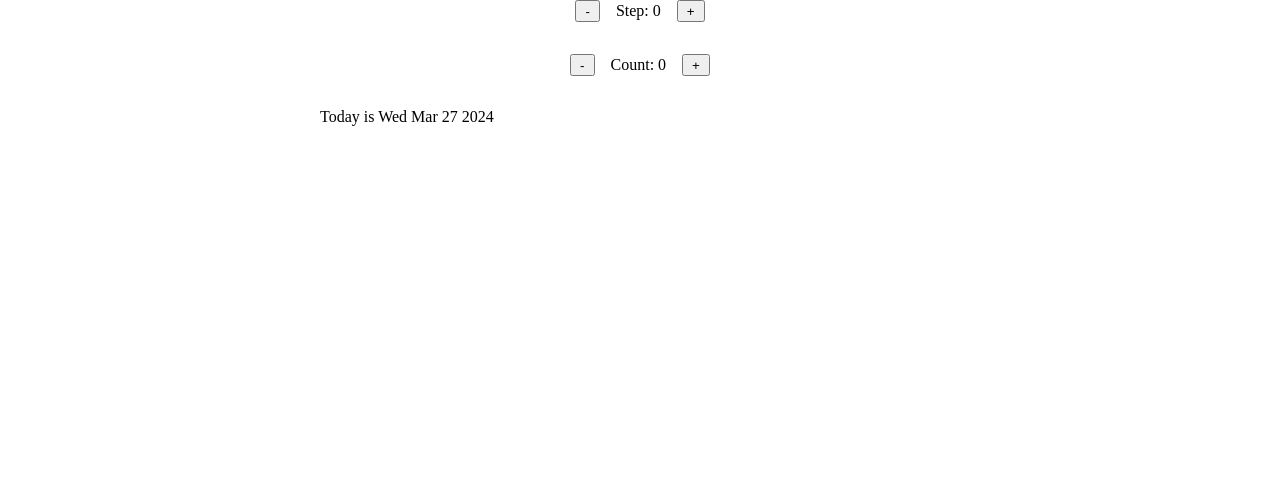
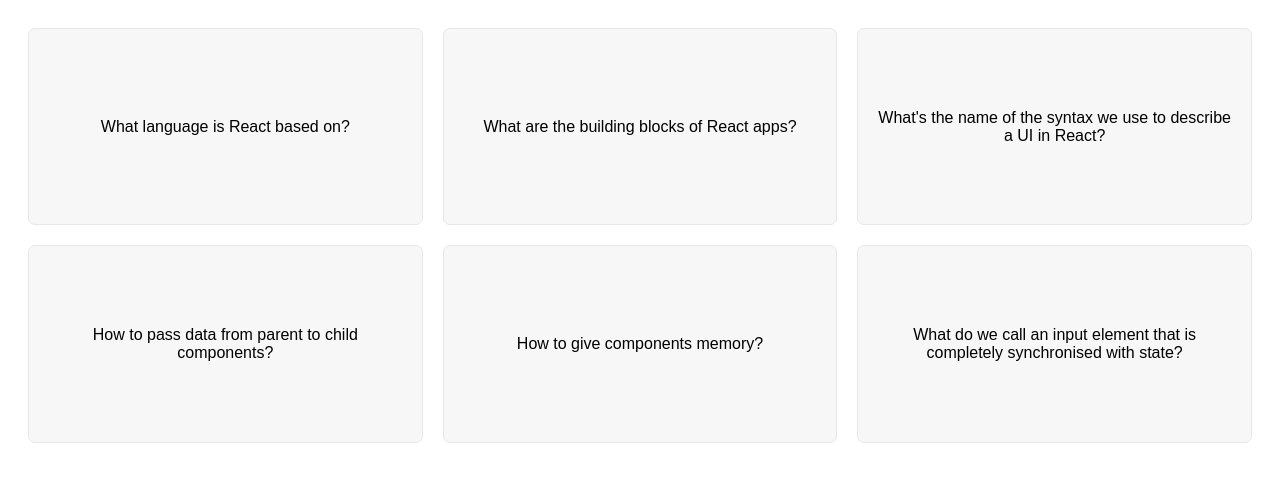
Before and after one commit to 001Pytom/react-pracrice-projects, a React (Create React App) app: page / in a window 1280 px wide. Shown: the top 482 px of the page. Built offline with nearby package versions, Linux system fonts and the light colour scheme.

Commit message:
flashcard exercise

```diff
--- a/src/App.js
+++ b/src/App.js
@@ -23,9 +23,26 @@
 // }
 
 // project2 date counter
-import Counter from "./project2/Counter";
+// import Counter from "./project2/Counter";
+// function App() {
+//   return <Counter />;
+// }
+
+// exercise Flashcards
+import "./styles.css";
+import FlashCards from "./exercise/Flashcrads";
+import questions from "./exercise/questions";
+
 function App() {
-  return <Counter />;
+  return (
+    <div className="App">
+      <div className="flashcards">
+        {questions.map((question) => (
+          <FlashCards question={question} key={question.id} />
+        ))}
+      </div>
+    </div>
+  );
 }
 
 export default App;
--- /dev/null
+++ b/src/exercise/Flashcrads.js
@@ -0,0 +1,20 @@
+import { useState } from "react";
+
+function FlashCards({ question }) {
+  const [selectedID, setselectedID] = useState(null);
+
+  function handleDisplay(id) {
+    setselectedID(id !== selectedID ? id : null);
+  }
+
+  return (
+    <div
+      onClick={() => handleDisplay(question.id)}
+      className={question.id === selectedID ? "selected" : ""}
+    >
+      <p>{question.id === selectedID ? question.answer : question.question}</p>
+    </div>
+  );
+}
+
+export default FlashCards;
--- /dev/null
+++ b/src/exercise/questions.js
@@ -0,0 +1,35 @@
+const questions = [
+  {
+    id: 3457,
+    question: "What language is React based on?",
+    answer: "JavaScript",
+  },
+  {
+    id: 7336,
+    question: "What are the building blocks of React apps?",
+    answer: "Components",
+  },
+  {
+    id: 8832,
+    question: "What's the name of the syntax we use to describe a UI in React?",
+    answer: "JSX",
+  },
+  {
+    id: 1297,
+    question: "How to pass data from parent to child components?",
+    answer: "Props",
+  },
+  {
+    id: 9103,
+    question: "How to give components memory?",
+    answer: "useState hook",
+  },
+  {
+    id: 2002,
+    question:
+      "What do we call an input element that is completely synchronised with state?",
+    answer: "Controlled element",
+  },
+];
+
+export default questions;
--- a/src/styles.css
+++ b/src/styles.css
@@ -53,7 +53,7 @@
   font-weight: 500;
 } */
 /* project2 date counter */
-* {
+/* * {
   margin: 0;
   padding: 0;
   box-sizing: border-box;
@@ -77,4 +77,41 @@
 .step button,
 .count button {
   padding: 0.1rem 0.5rem;
+} */
+
+/* ****** */
+/* flash card exercise */
+* {
+  box-sizing: border-box;
 }
+
+body {
+  font-family: sans-serif;
+  padding: 20px;
+}
+
+.flashcards {
+  display: grid;
+  grid-template-columns: 1fr 1fr 1fr;
+  gap: 20px;
+}
+
+.flashcards div {
+  border: 1px solid #e7e7e7;
+  background-color: #f7f7f7;
+  border-radius: 7px;
+  aspect-ratio: 2 / 1;
+  display: flex;
+  align-items: center;
+  justify-content: center;
+  text-align: center;
+  padding: 20px;
+  cursor: pointer;
+}
+
+div.selected {
+  border: 1px solid #e03131;
+  background-color: #e03131;
+  color: #fff;
+  font-weight: bold;
+}
```
